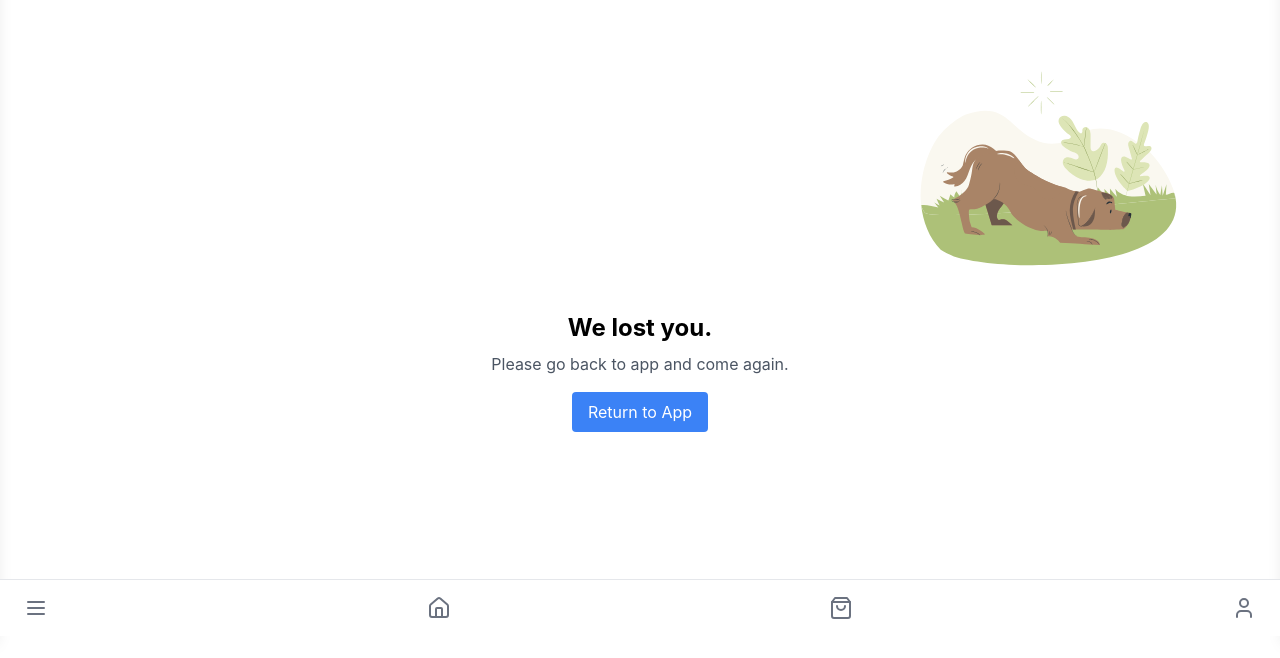
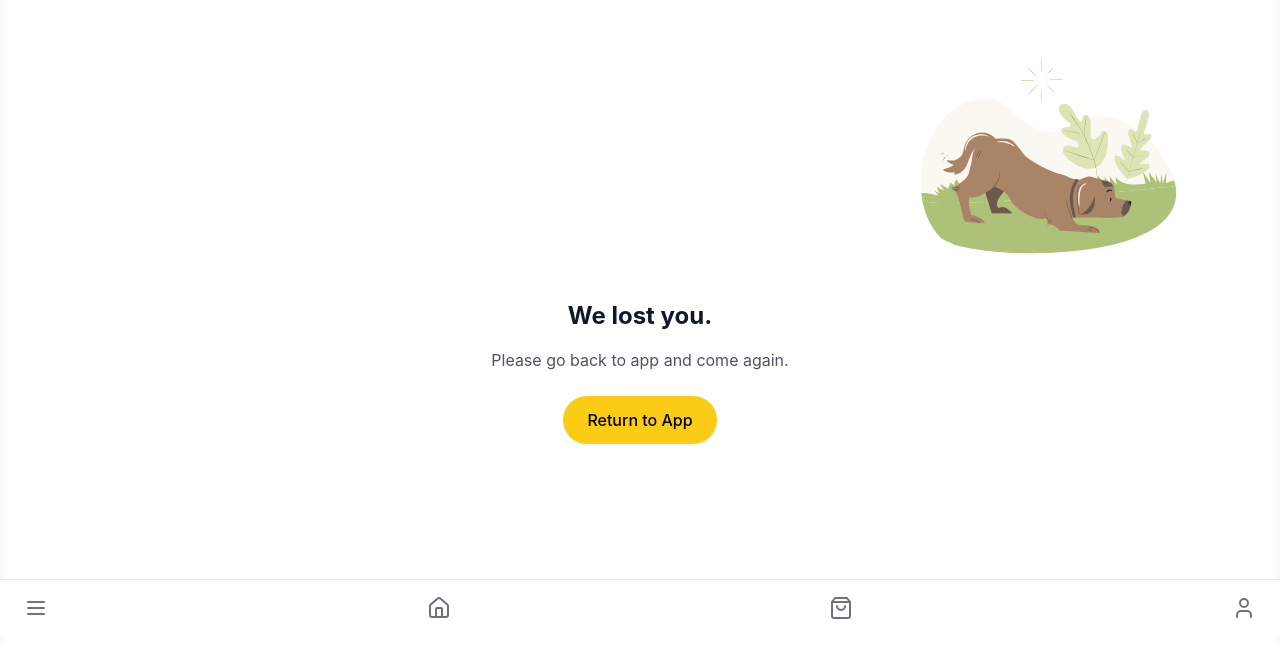
Before and after one commit to EshanAdithaya/multivendor-Remake, a React (Create React App) app: page /order-details in a window 1280 px wide. Shown: the part 164-822 px from the top of the page. Built offline with nearby package versions, Linux system fonts and the light colour scheme.

Commit message:
feat: enhance ProtectedRoute component with improved loading animation and styling

```diff
--- a/src/components/ProtectedRoute.js
+++ b/src/components/ProtectedRoute.js
@@ -1,9 +1,7 @@
 import { useLocation } from 'react-router-dom';
 import axios from 'axios';
 import { useState, useEffect } from 'react';
-import Lottie from 'react-lottie'; // Add this import for Lottie
-
-// If you don't have the lottie files imported yet, you'll need to install: npm install react-lottie
+import Lottie from 'react-lottie';
 import lostAnimation from '../Assets/animations/lost.json'; // Adjust path as needed
 
 const API_REACT_APP_BASE_URL = process.env.REACT_APP_BASE_URL;
@@ -48,8 +46,8 @@ const ProtectedRoute = ({ children }) => {
 
   if (isLoading) {
     return (
-      <div className="flex items-center justify-center min-h-screen">
-        <div className="animate-spin rounded-full h-8 w-8 border-b-2 border-gray-900"></div>
+      <div className="flex items-center justify-center min-h-screen bg-white">
+        <div className="animate-spin rounded-full h-8 w-8 border-2 border-yellow-400 border-t-transparent"></div>
       </div>
     );
   }
@@ -63,16 +61,18 @@ const ProtectedRoute = ({ children }) => {
       rendererSettings: {
         preserveAspectRatio: 'xMidYMid slice'
       }
-    };    return (
-      <div className="flex flex-col items-center justify-center min-h-screen p-4 text-center">
+    };
+
+    return (
+      <div className="flex flex-col items-center justify-center min-h-screen p-4 text-center bg-white">
         <div className="w-75 h-64 mx-auto mb-4 mr-12">
           <Lottie options={defaultOptions} height="100%" width="100%" />
         </div>
-        <h2 className="text-2xl font-bold mb-2">We lost you.</h2>
-        <p className="text-gray-600 mb-4">Please go back to app and come again.</p>
+        <h2 className="text-2xl font-bold mb-4 text-gray-900">We lost you.</h2>
+        <p className="text-gray-600 mb-6">Please go back to app and come again.</p>
         <button
           onClick={() => window.location.href = '/'}
-          className="px-4 py-2 bg-blue-500 text-white rounded hover:bg-blue-600 transition-colors"
+          className="px-6 py-3 bg-yellow-400 text-black font-medium rounded-full shadow-sm hover:bg-yellow-500 transition-all duration-300 transform hover:-translate-y-0.5"
         >
           Return to App
         </button>
```
